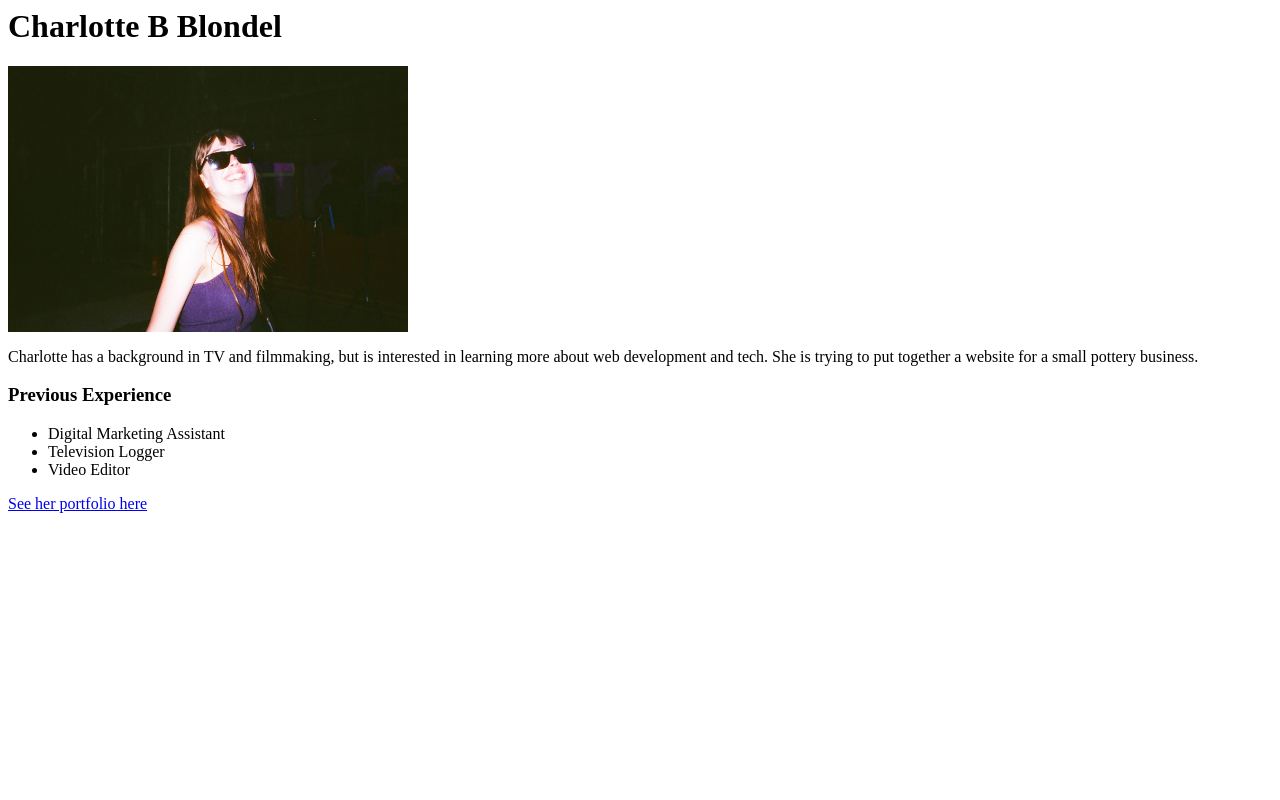
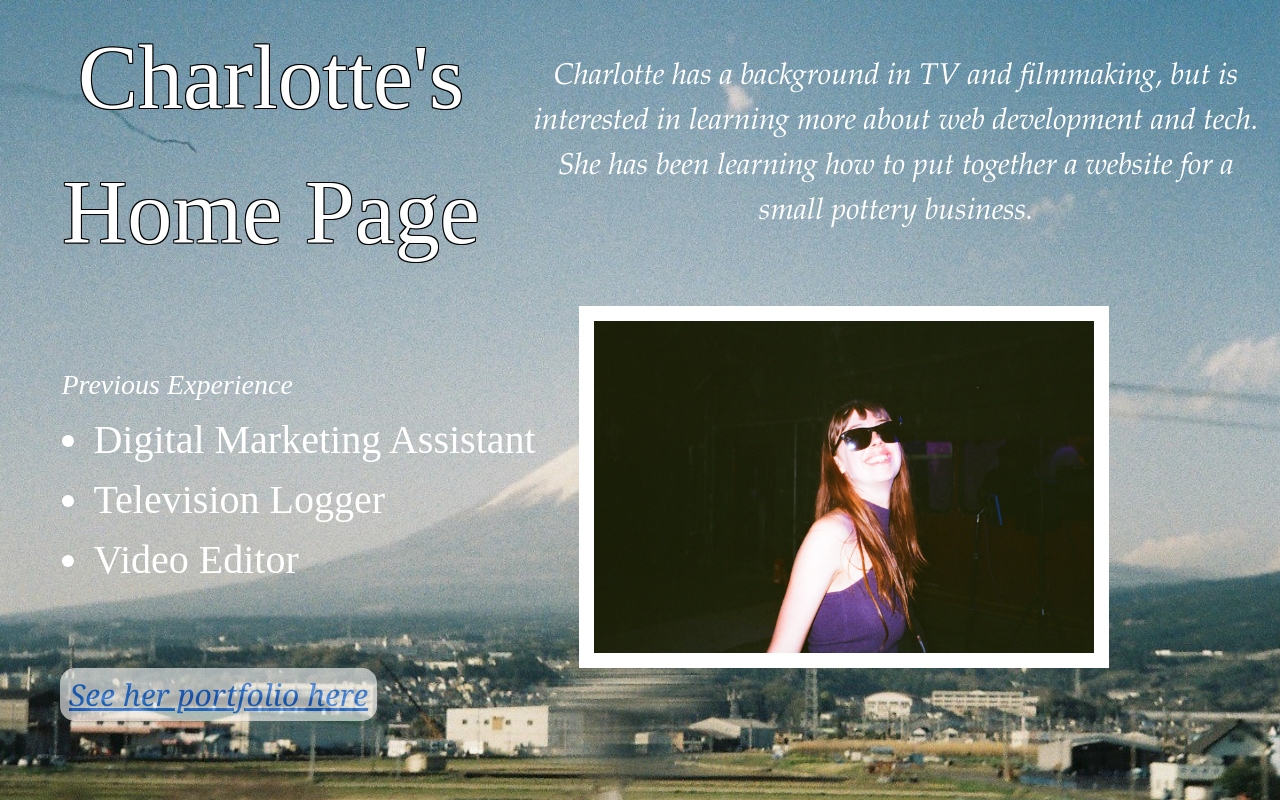
Before and after one commit to cbblondel/Personal-Portfolio, a plain HTML site: page index.html in a window 1280 px wide. Drawn offline with nearby package versions, Linux system fonts and the light colour scheme.

Commit message:
Add files via upload
21/10 index page with CSS changes

```diff
--- a/index.html
+++ b/index.html
@@ -1,17 +1,152 @@
-<h1>Charlotte B Blondel</h1>
+<!DOCTYPE html>
 
-<img src="Image of me.jpg" width="400" alt="Charlotte slaying in sunglasses">
+<!-- A home page for my portfolio. Inside the head is the title for the tab, and the stylistic choices for the background colour, the font and colour of the heading, and the font and colour of the sections, and a border for the image. I haven't used a seperate CSS sheet-->
 
-<section>
-	<p>Charlotte has a background in TV and filmmaking, but is interested in learning more about web development and tech. She is trying to put together a website for a small pottery business.</p>
-</section>
+<!-- There is a div called "flex-container", which holds two items under the class of "intro". This is done to use flex properties to control the layout. Indiviual IDs "title" and "introduction" allow me to change general font styles etc. and also determine how much space they will take up and any padding eg. 'max-width: 60%.' This is the only way I've found to be able to control the spacing, as automatically it doesn't space out different sized items equally -->
 
-<section>
-	<h3>Previous Experience</h3>
-		<ul>
-		<li>Digital Marketing Assistant</li>
-		<li>Television Logger</li>
-		<li>Video Editor</li>
-		</ul>
-<section>
-<a href="portfolio.html">See her portfolio here</a>
+<!-- There is another div called flex-parent-element, which controls two elements under the div class of 'flex-box'. Their individual IDs are 'exp' and 'pp'. It is for the same reason as above. -->
+
+<!-- similarly, there is a div class named 'divbutton', used to contain both the 'button' and 'button:hover' classes. I've used 'divbutton' here just to add some padding. -->
+
+<head>
+	<title>Charlotte's Portfolio</title>
+
+<!--/* */bootstrap enabling link below, followed by bootsrap mobile devices viewing/**/-->
+
+	<link href="https://cdn.jsdelivr.net/npm/bootstrap@5.3.3/dist/css/bootstrap.min.css"
+	rel="stylesheet" integrity="sha384-
+	QWTKZyjpPEjISv5WaRU9OFeRpok6YctnYmDr5pNlyT2bRjXh0JMhjY6hW+ALEwIH"
+	crossorigin="anonymous">
+	<meta name="viewport" content="width=device-width, initial-scale=1">
+
+<!-- /* */CSS Styling below/* */-->
+	<style>
+	body {
+		background-image: url("Background image.jpg");
+		background-attatchment: ;
+		background-repeat: no-repeat;
+  		background-color: #cccccc;
+		background-size: cover;
+	}
+	 .flex-container {
+		display: flex;
+		width: 100%;
+		justify-content: space-around;
+		align-items: center;
+	}
+
+	.intro {
+		padding: 10px;
+		text-align: center;
+	}
+
+  	#title{
+		color: White;
+	    	font-family: rockwell, serif;
+		font-size: 90px;
+		text-shadow: -1px -1px 0 #000, 1px -1px 0 #000, -1px 1px 0 #000, 1px 1px 0 #000;
+		padding-left: 40px;
+	}
+
+	#introduction {
+		font-family: "Book Antiqua", monospace;
+		font-size: 30px;
+		font-style: italic;
+		color: #ffffff;
+		max-width: 60%;
+	}
+
+	.flex-parent-element {
+  		display: flex;
+		width: 100%;
+		justify-content: space-around;
+		align-items: center;
+		padding-left: 40px;
+		padding-right: 150px;
+	}
+	.flex-box {
+		flex:0 0 auto;
+	}
+
+	#exp {
+		font-family: rockwell, serif;
+		font-size: 40px;
+		color: white;
+	}
+
+	#pp {
+		border: 15px solid #ffffff;
+		max-width: 60%;
+	}
+
+	.divbutton {
+		padding-left: 60px;
+	}
+
+	.button {color: black;
+	    	font-family: Georgia, serif;
+		font-style: italic;
+		border: solid #ffffff;
+		border-radius: 15px;
+		background-color: white;
+		text-align: center;
+		font-size: 30px;
+		opacity: 0.6;
+  		transition: 0.3s;
+	}
+
+	.button:hover {opacity: 1}
+
+	</style>
+</head>
+
+<!-- Inside the body is the title, followed by an image, and short description and then a list of previous experience. Then a hyperlink to the portfolio, -->
+
+<body>
+
+	<div class = "flex-container">
+
+
+		<div class = "intro" id = "title">
+			<p>Charlotte's Home Page</p>
+		</div>
+
+		<div class = "intro" id= "introduction">
+			<p> Charlotte has a background in TV and filmmaking, but is interested in learning more about web development and tech. She has been learning how to put together a website for a small pottery business.</p>
+		</div>
+
+	</div>
+
+
+	<div class = "flex-parent-element">
+
+		<div class = "flex-box" id= "exp">
+			<h3><i>Previous Experience</i></h3>
+			<ul>
+			<li>Digital Marketing Assistant</li>
+			<li>Television Logger</li>
+			<li>Video Editor</li>
+			</ul>
+		</div>
+
+<!-- Image is contained within "flex-box" div, within the 'flex-parent-element' div container. It's flex layout is determined through these. The border is applied to this div through its ID 'pp'. -->
+
+		<div class = "flex-box" id= "pp">
+			<img src="Image of me.jpg" width="500" alt="Charlotte slaying in sunglasses">
+		</div>
+	</div>
+
+
+	<div class = "divbutton">
+		<button class = "button">
+			<a href ="portfolio.html" id = "porthl" >See her portfolio here</a>
+		</button>
+	</div>
+
+</div>
+
+
+
+
+
+</body>
```
Also changed, not shown: Background image.jpg (added).
